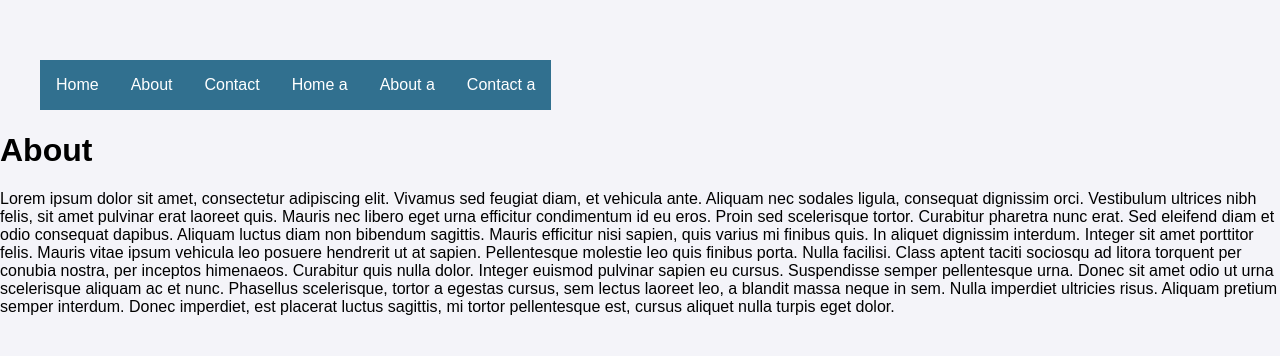
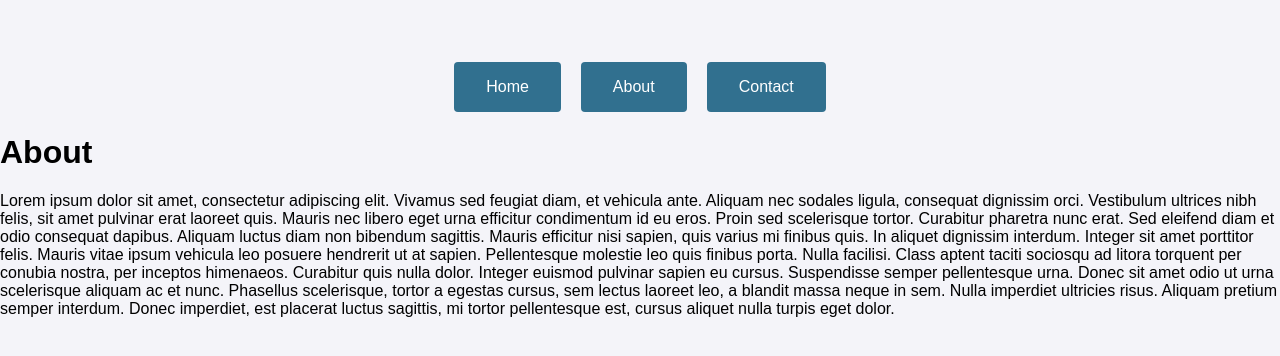
Before and after one commit to Steven24K/LibraryApp, a React app: page /about in a window 1280 px wide. Shown: the part 212-568 px from the top of the page. Built offline with nearby package versions, Linux system fonts and the light colour scheme.

Commit message:
Cleaned up navbar

```diff
--- a/src/shared/NavBar.tsx
+++ b/src/shared/NavBar.tsx
@@ -6,10 +6,6 @@ export const NavBar = () => {
             <li><NavLink to="/">Home</NavLink></li>
             <li><NavLink to="/about">About</NavLink></li>
             <li><NavLink to="/contact">Contact</NavLink></li>
-
-            <li><a href="/">Home a </a></li>
-            <li><a href="/about">About a</a></li>
-            <li><a href="/contact">Contact a</a></li>
         </ul>
     </nav>
 }
--- a/static/css/site.css
+++ b/static/css/site.css
@@ -153,11 +153,25 @@ div.nothing {
     border: 1px solid #31708f;
 }
 
+.navbar {
+    display: flex;
+    justify-content: center;
+    margin: 20px 0;
+}
+
+.navbar ul {
+    display: flex;
+    gap: 20px;
+    padding: 0;
+    margin: 0;
+    list-style: none;
+}
+
 .navbar li {
     display: inline-block;
-    list-style: none;
-    padding: 1rem 1rem;
+    padding: 1rem 2rem;
     background-color: #31708f;
+    border-radius: 4px;
 }
 
 .navbar a {
```
